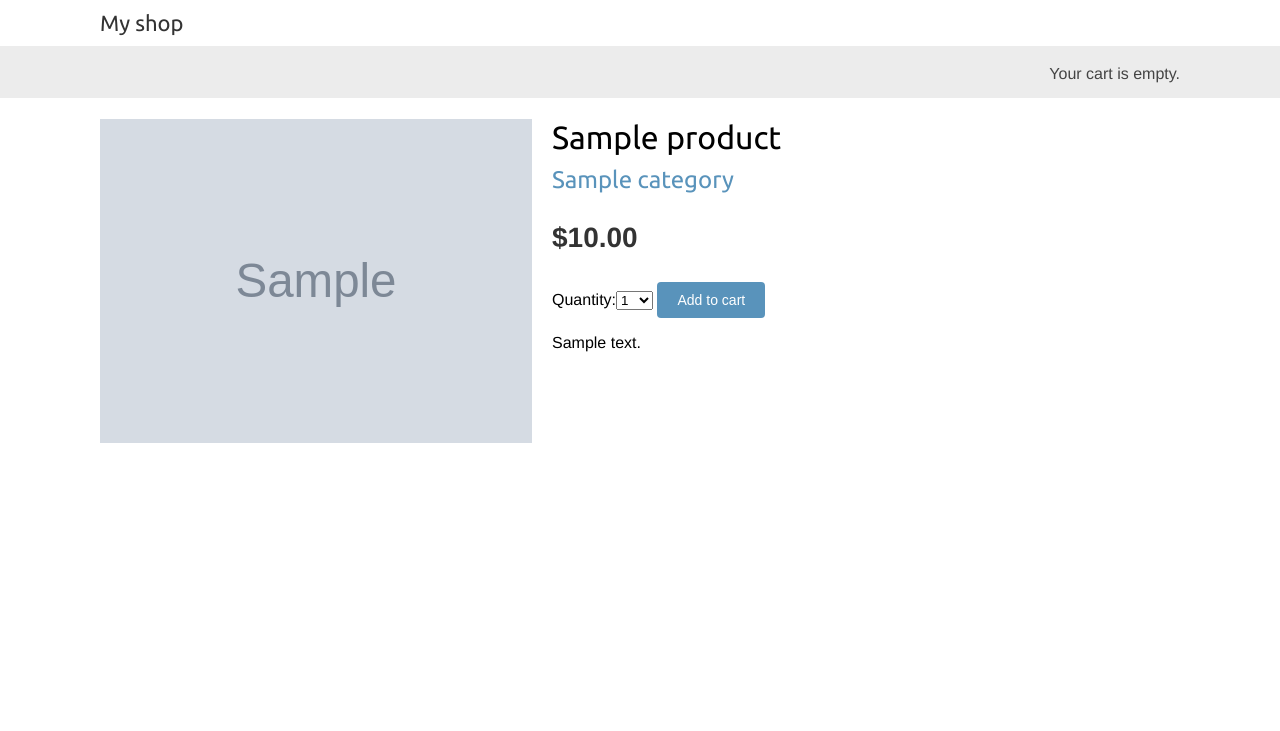
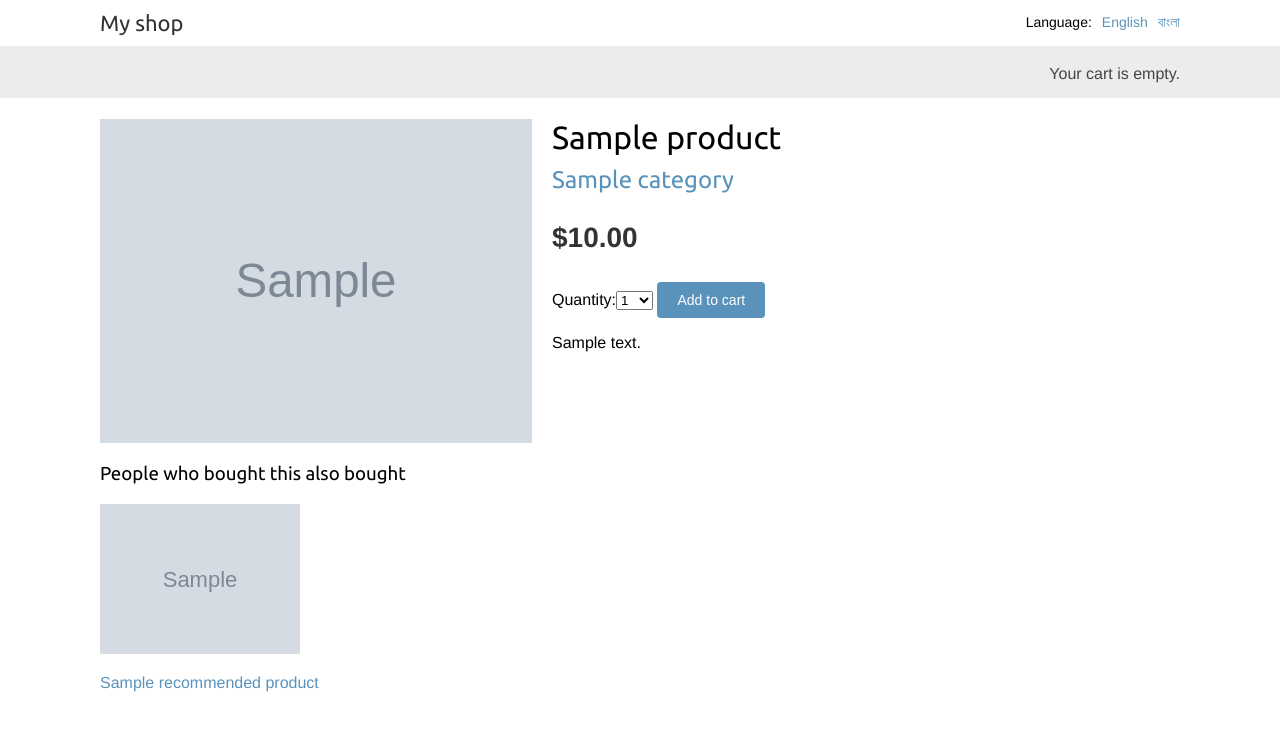
Before and after one commit to Ivanshamir/online-shop-, a Django app: template shop/templates/shop/product/detail.html in a window 1280 px wide. Shown: the top 731 px of the page. Run offline with Django 3.2, Linux system fonts and the light colour scheme; tables that the repository leaves empty hold one stand-in row (values such as "Sample post"); the template is opened without the code that fills it: values that come from a table or form of the project are taken from there, most other values are stand-ins (such as "Sample title", 1, 10 or a date in 2020); grey boxes marked "Sample" are stand-in pictures; parts of the project's set-up code (start-up, migrations or seed data) failed here and were passed over.

Commit message:
add recommendation engine

```diff
--- a/myshop/urls.py
+++ b/myshop/urls.py
@@ -17,6 +17,7 @@ from django.contrib import admin
 from django.urls import path, include
 from django.conf import settings
 from django.conf.urls.static import static
+from django.conf.urls.i18n import i18n_patterns
 
 urlpatterns = [
     path('admin/', admin.site.urls),
--- a/orders/urls.py
+++ b/orders/urls.py
@@ -1,5 +1,6 @@
 from django.urls import path
 from . import views
+from django.utils.translation import gettext_lazy as _
 
 app_name = 'orders'
 
--- a/payment/urls.py
+++ b/payment/urls.py
@@ -1,5 +1,6 @@
 from django.urls import path
 from . import views
+from django.utils.translation import gettext_lazy as _
 
 app_name = 'payment'
 
--- a/shop/templates/shop/base.html
+++ b/shop/templates/shop/base.html
@@ -10,6 +10,22 @@
     <body>
         <div id="header">
             <a href="/" class="logo">{% trans "My shop" %}</a>
+            {% get_current_language as LANGUAGE_CODE %}
+            {% get_available_languages as LANGUAGES %}
+            {% get_language_info_list for LANGUAGES as languages %}
+            <div class="languages">
+                <p>{% trans "Language" %}:</p>
+                <ul class="languages">
+                    {% for language in languages %}
+                        <li>
+                            <a href="/{{ language.code }}/"
+                            {% if language.code == LANGUAGE_CODE %}     class="selected"{%endif %}>
+                                {{ language.name_local }}
+                            </a>
+                        </li>
+                    {% endfor %}
+                </ul>
+            </div>
         </div>
         <div id="subheader">
             <div class="cart">
--- a/shop/templates/shop/product/detail.html
+++ b/shop/templates/shop/product/detail.html
@@ -21,5 +21,18 @@
         <input type="submit" value="{% trans "Add to cart" %}">
     </form>
     {{ product.description|linebreaks }}
+    {% if recommended_products %}
+        <div class="recommendations">
+            <h3>{% trans "People who bought this also bought" %}</h3>
+            {% for p in recommended_products %}
+                <div class="item">
+                    <a href="{{ p.get_absolute_url }}">
+                        <img src="{% if p.image %}{{ p.image.url }}{% else %} {% static "img/no_image.png" %}{% endif %}">
+                    </a>
+                    <p><a href="{{ p.get_absolute_url }}">{{ p.name }}</a></p>
+                </div>
+            {% endfor %}
+        </div>
+    {% endif %}
 </div>
 {% endblock %}
--- a/shop/views.py
+++ b/shop/views.py
@@ -1,6 +1,7 @@
 from django.shortcuts import render, get_object_or_404
 from .models import Category, Product
 from cart.forms import CartAddProductForm
+from .recommender import Recommender
 
 
 # Create your views here.
@@ -21,7 +22,10 @@ def product_list(request, category_slug=None):
 def product_detail(request, id, slug):
     product = get_object_or_404(Product, id=id, slug=slug, available=True)
     cart_product_form = CartAddProductForm()
+    r = Recommender()
+    recommended_products = r.suggest_products_for([product], 4)
     return render(request,
                   'shop/product/detail.html',
                   {'product': product,
-                   'cart_product_form': cart_product_form})
+                   'cart_product_form': cart_product_form,
+                   'recommended_products': recommended_products})
```
Also changed, not shown: cart/views.py (+7 -1 lines), myshop/settings.py (+6 -1 lines), shop/recommender.py (added, +56 -0 lines), locale/bn/LC_MESSAGES/django.po, locale/en/LC_MESSAGES/django.po, orders/locale/bn/LC_MESSAGES/django.po, orders/locale/en/LC_MESSAGES/django.po, orders/migrations/0001_initial.py, orders/migrations/0002_order_braintree_id.py (deleted), orders/migrations/0003_auto_20210405_1457.py (deleted), shop/migrations/0001_initial.py.
